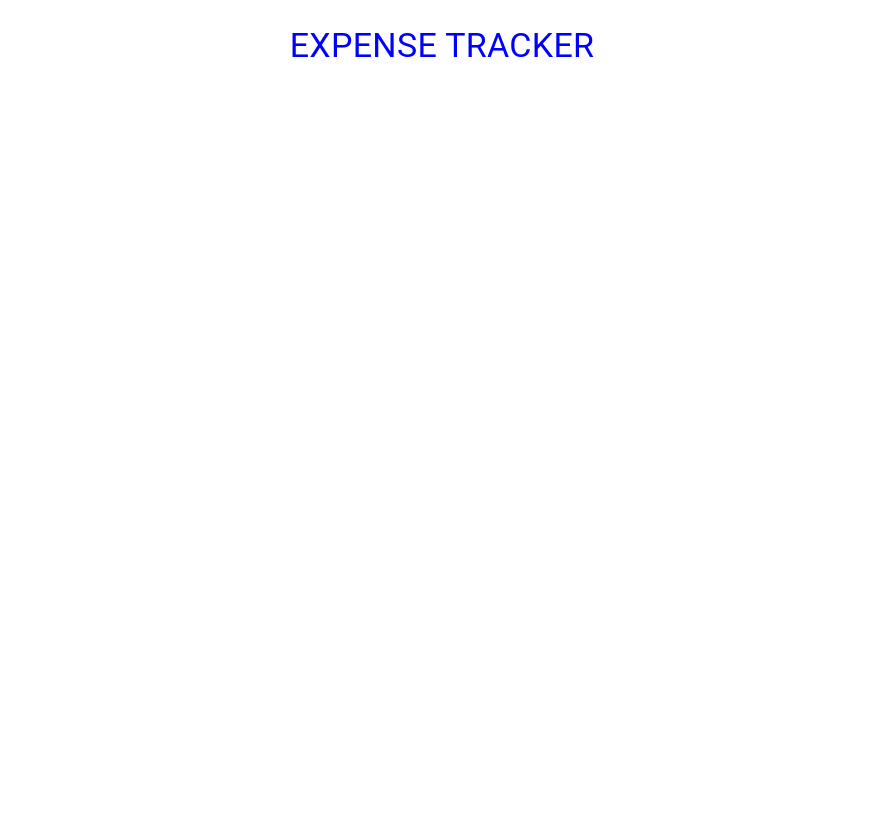
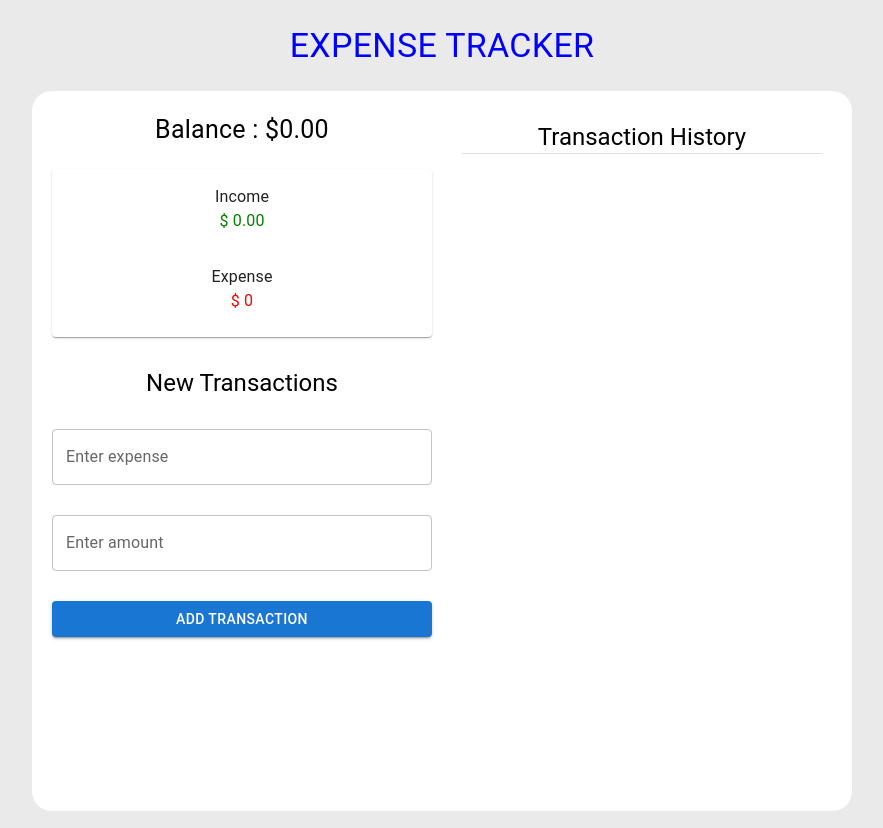
Before and after one commit to akshatsh0610/Expense-Tracker-React-, a React (Create React App) app: page / in a window 1280 px wide. Shown: the whole page, without its empty margins (198-1081 px from the left). Before the commit the page ends 800 px from the top, so only its background shows below. Built offline with nearby package versions, Linux system fonts and the light colour scheme.

Commit message:
Final Commit

```diff
--- a/package.json
+++ b/package.json
@@ -5,6 +5,7 @@
   "dependencies": {
     "@emotion/react": "^11.11.0",
     "@emotion/styled": "^11.11.0",
+    "@mui/icons-material": "^5.11.16",
     "@mui/material": "^5.12.3",
     "@testing-library/jest-dom": "^5.16.5",
     "@testing-library/react": "^13.4.0",
--- a/src/App.js
+++ b/src/App.js
@@ -1,13 +1,44 @@
-import React from "react";
-import NavBar from "./components/NavBar";
+import {useState} from "react";
+import NavBar from "./components/Navbar";
 import Main from "./components/Main";
 import './style.css';
+import { Box, styled } from "@mui/material";
+import ExpenseCard from "./components/ExpenseCard";
+import NewTransactions from "./components/NewTransactions";
+import Transactions from "./components/Transactions";
+
+const Component=styled(Box)`
+  display:flex;
+  width:800px;
+  background:white;
+  padding:10px;
+  border-radius:20px;
+  margin:auto;
+  & > div{
+    height : 85vh;
+    width:50%;
+    padding:10px;
+  }
+`
 
 function App() {
+
+  const [transaction,setTransaction]=useState([
+    {id:0,text:"",amount:0},
+  ])
   return (
     <>
       <NavBar></NavBar>
-      <Main></Main>
+      <Component>
+        <Box>
+          <Main transaction={transaction}></Main>
+          <ExpenseCard transaction={transaction}></ExpenseCard>
+          <NewTransactions setTransaction={setTransaction} transaction={transaction}></NewTransactions>
+        </Box>
+        <Box>
+          <Transactions transaction={transaction} setTransaction={setTransaction}></Transactions>
+        </Box>
+      </Component>
     </>
   );
 }
--- /dev/null
+++ b/src/components/ExpenseCard.js
@@ -0,0 +1,34 @@
+import { Box, Card, CardContent, Typography, styled } from '@mui/material'
+import React from 'react'
+
+const Container=styled(Box)`
+    ${'' /* display:flex,
+    flex-direction:row, */}
+    &>div{
+        flex:1,
+        padding:10px
+    }
+`
+
+export default function ExpenseCard({transaction}) {
+
+    const amount=transaction.map(t=>(
+        t=t.amount
+    ))
+    const income=amount.filter(item=>item>0).reduce((acc,item)=>(acc+=item),0).toFixed(2);
+    const expense=amount.filter(item=>item<0).reduce((acc,item)=>(acc+=item),0).toFixed(2);
+    return (
+    <Container>
+            <Card>
+                <CardContent>
+                    <Typography>Income</Typography>
+                    <Typography style={{color:"green"}}>$ {income}</Typography>
+                </CardContent>
+                <CardContent>
+                    <Typography>Expense</Typography>
+                    <Typography style={{color:"red"}}>$ {-1*expense}</Typography>
+                </CardContent>
+            </Card>
+    </Container>
+    )
+}
--- a/src/components/Main.js
+++ b/src/components/Main.js
@@ -1,10 +1,20 @@
-import { Box } from '@mui/material'
+import styled from '@emotion/styled'
+import { Box, Typography } from '@mui/material'
 import React from 'react'
 
-export default function Main() {
+const Balancetext=styled(Typography)`
+    font-size:25px;
+    margin-bottom:20px;
+`
+
+export default function Main({transaction}) {
+  const amount=transaction.map(t=>(
+    t=t.amount
+  ))
+  const totalamt=amount.reduce((amount,item)=>(amount+=item),0).toFixed(2);
   return (
     <Box>
-
+        <Balancetext>Balance : ${totalamt}</Balancetext>
     </Box>
   )
 }
--- a/src/components/Navbar.js
+++ b/src/components/Navbar.js
@@ -7,7 +7,7 @@ const Header=styled(Typography)`
     text-transform:uppercase;
 `
 
-function NavBar(){
+function Navbar(){
     return(
         <>
             <Header>Expense Tracker</Header>
@@ -15,4 +15,4 @@ function NavBar(){
     )
 }
 
-export default NavBar;
+export default Navbar;
--- /dev/null
+++ b/src/components/NewTransactions.js
@@ -0,0 +1,35 @@
+import { Box, Button, TextField, Typography, styled } from '@mui/material'
+import {useState} from 'react'
+
+const Container=styled(Box)`
+    display:flex;
+    flex-direction:column;
+    & > h5 , & > div , & > button{
+        margin-top:30px
+    }
+
+`
+
+export default function NewTransactions({setTransaction,transaction}) {
+  const [text,setText]=useState('');
+  const [amt,setAmt]=useState(0);
+  const addTransaction=()=>{
+    // console.log('hi')
+    const t={
+      id:transaction.length,
+      text:text,
+      amount:+amt
+    }
+    setTransaction(prevState=>[t,...prevState])
+  }
+  return (
+    <Container>
+        <Typography variant='h5'>
+            New Transactions
+        </Typography>
+        <TextField label="Enter expense" onChange={(e)=>setText(e.target.value)}/>
+        <TextField label="Enter amount" onChange={(e)=>setAmt(e.target.value)}/>
+        <Button variant='contained' onClick={addTransaction}>Add Transaction</Button>
+    </Container>
+  )
+}
--- /dev/null
+++ b/src/components/Transaction.js
@@ -0,0 +1,33 @@
+import styled from '@emotion/styled'
+import {  ListItem, ListItemIcon, ListItemText } from '@mui/material';
+import DeleteIcon from '@mui/icons-material/Delete';
+
+
+const Detail=styled(ListItem)`
+    margin:10px;
+`
+
+const DelButton=styled(DeleteIcon)`
+    cursor:pointer;
+`
+
+export default function Transaction({t,setTransaction,transaction}) {
+
+    const deleteTransaction=(id)=>{
+        console.log(id);
+        setTransaction(transaction.filter(t => t.id !== id))
+    }
+    const visibility=t.id>0 ? 'visible' : 'hidden';
+    const color=t.amount > 0 ? 'Green' : 'Tomato';
+    return (
+        <>
+            <Detail style={{background:`${color}`,color:'white',padding:'10px 10px 10px 10px',visibility:`${visibility}`}}>
+                <ListItemIcon>
+                    <DelButton onClick={()=>deleteTransaction(t.id)} sx={{":hover":{color:"#49f9ff"}}} />
+                </ListItemIcon>
+                <ListItemText>{t.text}</ListItemText>
+                <ListItemText>{t.amount}</ListItemText>
+            </Detail>
+        </>
+    )
+}
--- /dev/null
+++ b/src/components/Transactions.js
@@ -0,0 +1,27 @@
+import { Box, Divider, List, Typography } from '@mui/material'
+import React from 'react'
+import Transaction from './Transaction'
+import styled from '@emotion/styled'
+
+const Container=styled(Box)`
+  padding:10px;
+`
+
+
+export default function Transactions({transaction,setTransaction}) {
+  return (
+    <Container>
+        <Typography variant='h5'>
+            Transaction History
+        </Typography>
+        <Divider/>
+        <List>
+            {
+                transaction.map(t=>(
+                   <Transaction t={t} setTransaction={setTransaction} transaction={transaction}></Transaction>
+                ))
+            }
+        </List>
+    </Container>
+  )
+}
--- a/src/index.js
+++ b/src/index.js
@@ -1,6 +1,5 @@
 import React from 'react';
 import ReactDOM from 'react-dom/client';
-import 'bootstrap/dist/css/bootstrap.min.css';
 import App from './App';
 import reportWebVitals from './reportWebVitals';
 
--- a/src/style.css
+++ b/src/style.css
@@ -1,6 +1,5 @@
 body{
-    margin: auto;
-    display: flex;
-    flex-direction: column;
     text-align: center;
+    height: 100vh;
+    background-color: rgb(234, 234, 234);
 }
```
Also changed, not shown: 1 other file (tests, documents, lock files or other folders).
